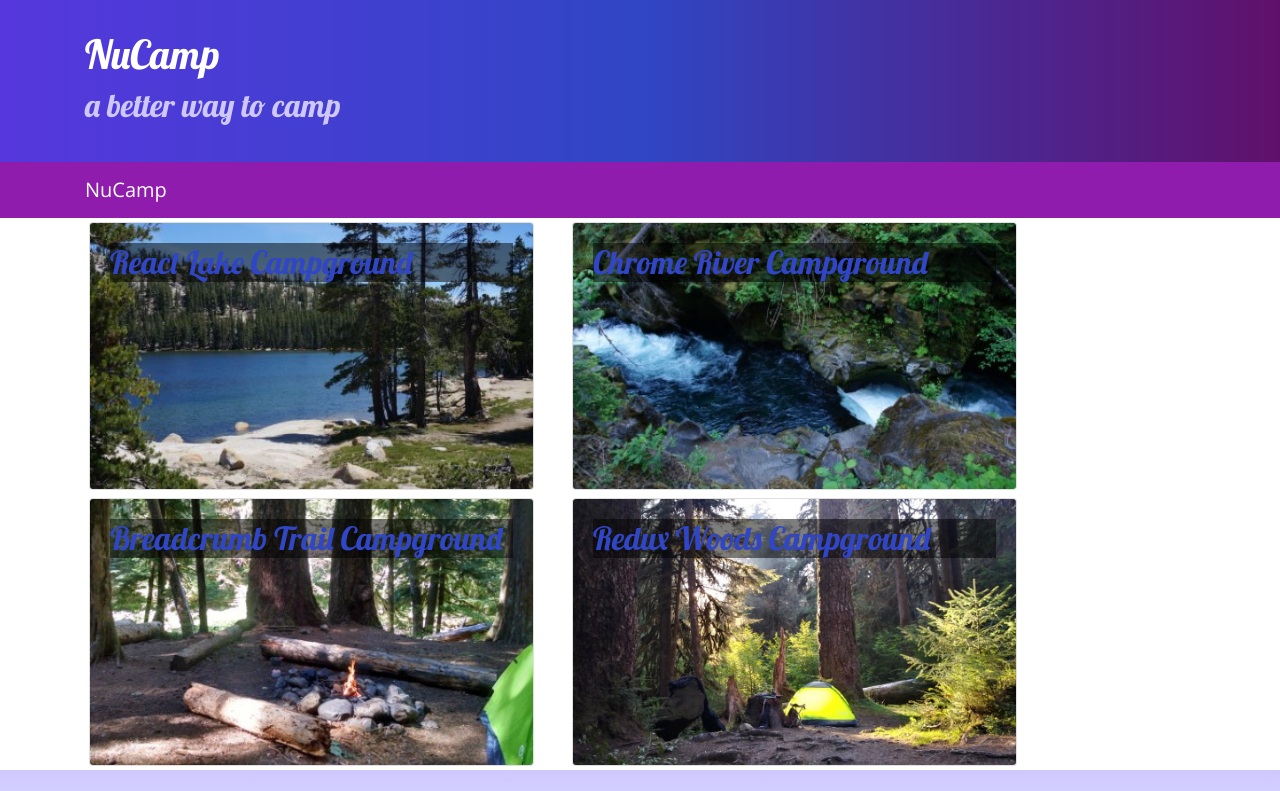
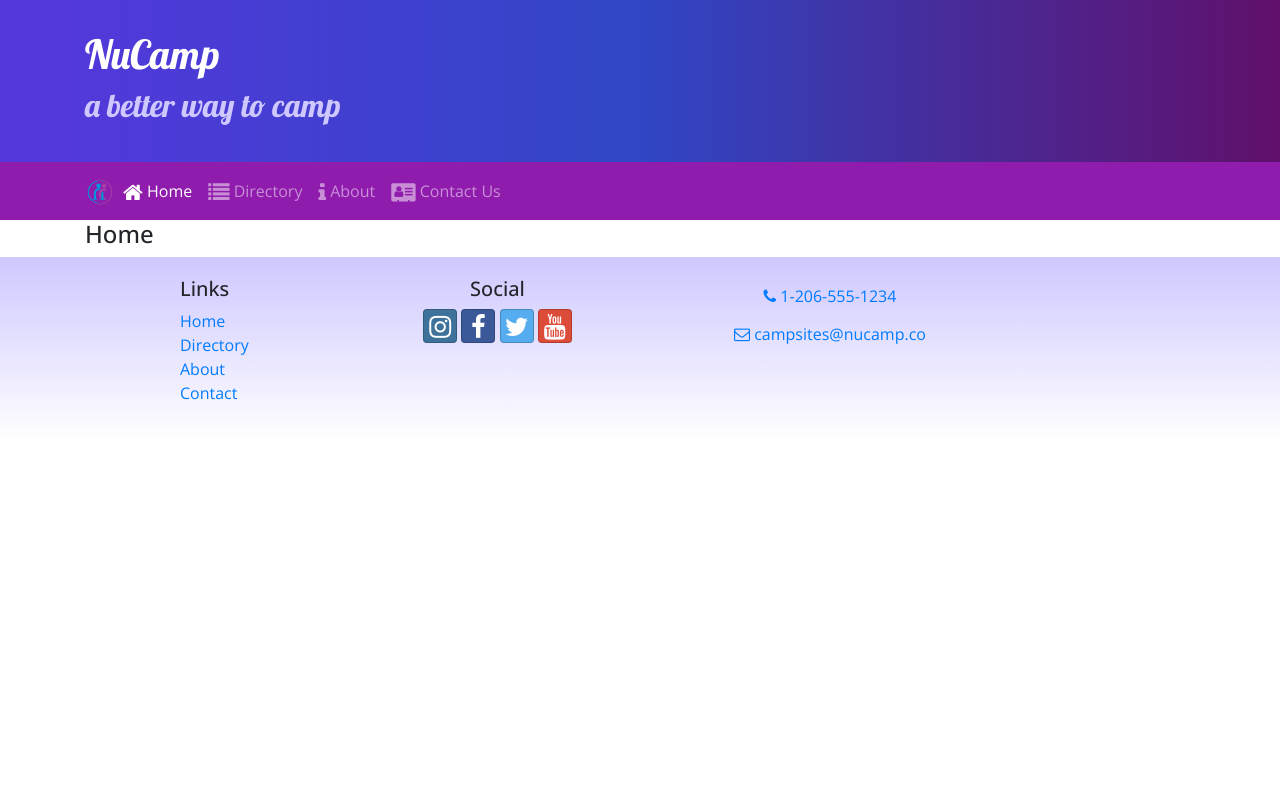
Before and after one commit to KevinN254/React, a React (Create React App) app in the folder React/nucampsite/: page /home in a window 1280 px wide. Shown: the top 791 px of the page. Built offline with nearby package versions, Linux system fonts and the light colour scheme.

Commit message:
react router

```diff
--- a/React/nucampsite/package.json
+++ b/React/nucampsite/package.json
@@ -12,6 +12,7 @@
     "react": "^17.0.1",
     "react-dom": "^17.0.1",
     "react-popper": "1.3.6",
+    "react-router-dom": "5.2.0",
     "react-scripts": "4.0.1",
     "reactstrap": "8.5.1",
     "typeface-lobster": "^1.1.13",
--- a/React/nucampsite/src/App.js
+++ b/React/nucampsite/src/App.js
@@ -1,14 +1,18 @@
 import React, { Component } from 'react';
 import Main from './components/MainComponent';
+import { BrowserRouter } from 'react-router-dom';
 import './App.css';
 
 class App extends Component {
 
     render() {
         return (
-            <div className="App">
-               <Main />
-            </div>
+            <BrowserRouter>
+                <div className="App">
+                    <Main />
+                </div>
+            </BrowserRouter>
+
         );
     }
 }
--- a/React/nucampsite/src/components/DirectoryComponent.js
+++ b/React/nucampsite/src/components/DirectoryComponent.js
@@ -2,9 +2,9 @@
 import { Card, CardImg, CardImgOverlay, CardTitle } from 'reactstrap';
 
 
-function RenderDirectoryItems({campsite, onClick}){
+function RenderDirectoryItems({campsite}){
     return(
-        <Card onClick={() => onClick(campsite.id)}>
+        <Card>
             <CardImg width="100%" src = {campsite.image} alt={campsite.name} />
             <CardImgOverlay>
                 <CardTitle><h2> {campsite.name}</h2></CardTitle>
@@ -18,7 +18,7 @@
     const directory = props.campsites.map(campsite => {
         return (
             <div key={campsite.id} className= "col-md-5 m-1">
-                <RenderDirectoryItems campsite ={campsite} onClick={props.onClick} />
+                <RenderDirectoryItems campsite ={campsite} />
 
             </div>
         )
--- a/React/nucampsite/src/components/FooterComponent.js
+++ b/React/nucampsite/src/components/FooterComponent.js
@@ -1,4 +1,5 @@
 import React from "react";
+import { Link } from "react-router-dom";
 
 function Footer(props) {
     return (
@@ -8,10 +9,10 @@
                     <div className="col-4 col-sm-2 offset-1">
                         <h5>Links</h5>
                         <ul className="list-unstyled">
-                            <li><a href="#">Home</a></li>
-                            <li><a href="#">Directory</a></li>
-                            <li><a href="#">About</a></li>
-                            <li><a href="#">Contact</a></li>
+                            <li><Link to='/home'>Home</Link></li>
+                            <li><Link to='/directory'>Directory</Link></li>
+                            <li><Link to='/aboutus'>About</Link></li>
+                            <li><Link to='/contactus'>Contact</Link></li>
                         </ul>
                     </div>
                     <div className="col-6 col-sm-3 text-center">
--- a/React/nucampsite/src/components/HeaderComponent.js
+++ b/React/nucampsite/src/components/HeaderComponent.js
@@ -1,27 +1,69 @@
-import React, { Component  } from "react";
-import { Navbar, NavbarBrand, Jumbotron } from 'reactstrap';
+import React, { Component }  from 'react';
+import { Nav, Navbar, NavbarBrand, NavbarToggler, Collapse, NavItem, Jumbotron } from 'reactstrap';
+import { NavLink } from 'react-router-dom';
 
 class Header extends Component {
+
+    constructor(props) {
+        super(props);
+
+        this.toggleNav = this.toggleNav.bind(this);
+        this.state = {
+          isNavOpen: false
+        };
+    }
+
+    toggleNav() {
+        this.setState({
+            isNavOpen: !this.state.isNavOpen
+        });
+    }
+
     render() {
         return (
             <React.Fragment>
                 <Jumbotron fluid>
                     <div className="container">
-                        <div className = "row">
-                            <div className = "col">
-                                <h1> NuCamp</h1>
+                        <div className="row">
+                            <div className="col">
+                                <h1>NuCamp</h1>
                                 <h2>a better way to camp</h2>
                             </div>
                         </div>
                     </div>
                 </Jumbotron>
-                <Navbar dark stick="top">
+
+                <Navbar dark sticky="top" expand="md">
                     <div className="container">
-                        <NavbarBrand href="/">NuCamp</NavbarBrand>
+                        <NavbarBrand className="mr-auto" href="/"><img src="/assets/images/logo.png" height="30" width="30" alt="NuCamp Logo" /></NavbarBrand>
+                        <NavbarToggler onClick={this.toggleNav} />
+                        <Collapse isOpen={this.state.isNavOpen} navbar>
+                            <Nav navbar>
+                                <NavItem>
+                                    <NavLink className="nav-link" to="/home">
+                                        <i className="fa fa-home fa-lg" /> Home
+                                    </NavLink>
+                                </NavItem>
+                                <NavItem>
+                                    <NavLink className="nav-link" to="/directory">
+                                        <i className="fa fa-list fa-lg" /> Directory
+                                    </NavLink>
+                                </NavItem>
+                                <NavItem>
+                                    <NavLink className="nav-link" to="/aboutus">
+                                        <i className="fa fa-info fa-lg" /> About
+                                    </NavLink>
+                                </NavItem>
+                                <NavItem>
+                                    <NavLink className="nav-link" to="/contactus">
+                                        <i className="fa fa-address-card fa-lg" /> Contact Us
+                                    </NavLink>
+                                </NavItem>
+                            </Nav>
+                        </Collapse>
                     </div>
                 </Navbar>
             </React.Fragment>
-
         );
     }
 }
--- /dev/null
+++ b/React/nucampsite/src/components/HomeComponent.js
@@ -0,0 +1,11 @@
+import React from "react";
+
+function Home(props) {
+    return (
+        <div className = "container">
+            <h4>Home</h4>
+        </div>
+    )
+}
+
+export default Home;
--- a/React/nucampsite/src/components/MainComponent.js
+++ b/React/nucampsite/src/components/MainComponent.js
@@ -2,8 +2,10 @@
 import Directory from './DirectoryComponent';
 import CampsiteInfo from "./CampsiteInfoComponent";
 import Header from './HeaderComponent';
+import Footer from './FooterComponent';
+import Home from './HomeComponent';
+import { Switch, Route, Redirect } from "react-router-dom";
 import { CAMPSITES } from '../shared/campsites'
-import Footer from './FooterComponent';
 
 
 class Main extends Component {
@@ -11,20 +13,24 @@
       super(props);
       this.state = {
         campsites: CAMPSITES,
-        selectedCampsite: null
       }
     }
 
-    onCampsiteSelect(campsiteId){
-        this.setState({selectedCampsite: campsiteId});
-    }
+    render() {
+        const HomePage = () => {
+            return (
+                <Home />
+            );
+        }
 
-    render() {
         return (
             <div >
                 <Header />
-                <Directory campsites = {this.state.campsites} onClick={campsiteId => this.onCampsiteSelect(campsiteId)}/>
-                <CampsiteInfo campsite = {this.state.campsites.filter(campsite => campsite.id === this.state.selectedCampsite)[0]}/>
+                <Switch>
+                    <Route path='/home' component = {HomePage}/>
+                    <Route exact path = '/directory' render = {() => <Directory campsites = {this.state.campsites} />} />
+                    <Redirect to= '/home' />
+                </Switch>
                 <Footer />
             </div>
         );
```
Also changed, not shown: 2 other files (tests, documents, lock files or other folders).
